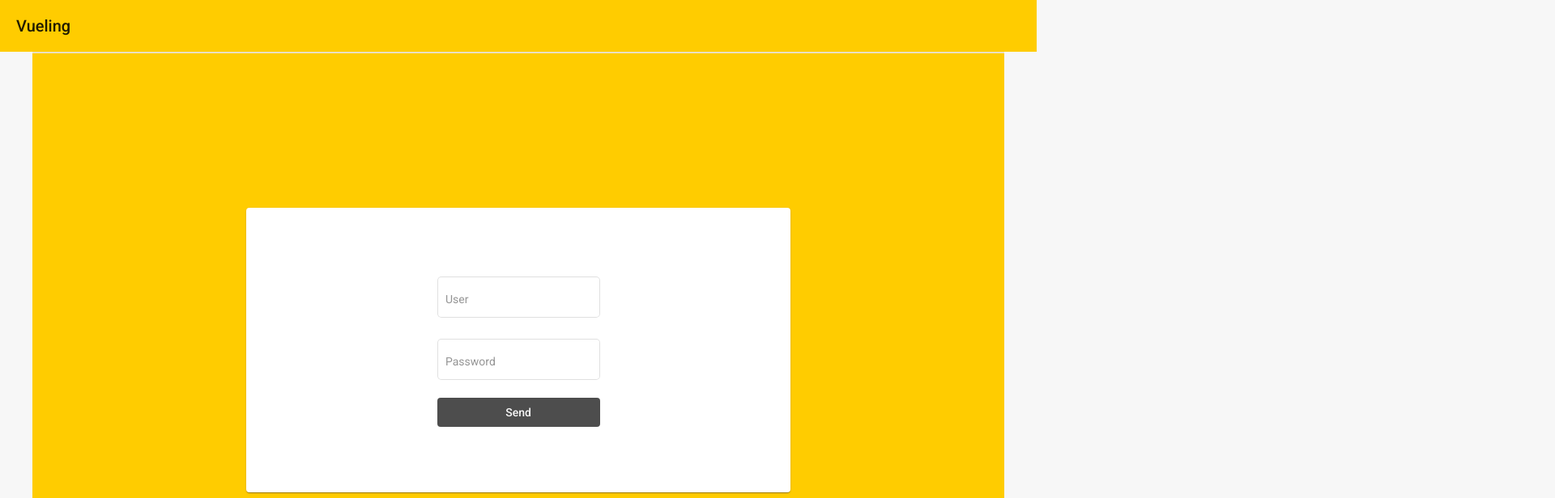
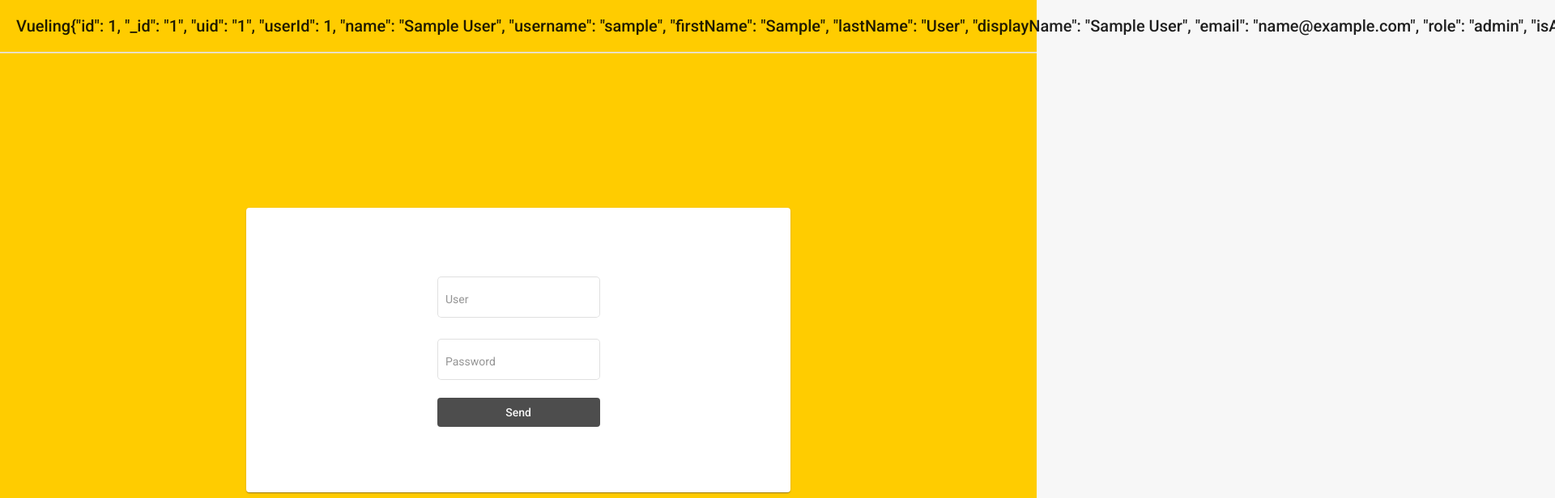
Before and after one commit to albertokea/vueling-app, an Angular app: page /login in a window 1280 px wide. Shown: the top 616 px of the page at 81% size, 1920 px wide, since content can reach past the window. Built offline with nearby package versions, Linux system fonts and the light colour scheme; sample sign-in values are in the browser's storage.

Commit message:
change app-component and toolbar logic

```diff
--- a/src/app/app.component.html
+++ b/src/app/app.component.html
@@ -1,4 +1,4 @@
 <app-main-toolbar></app-main-toolbar>
-<div class="main-container">
+<div [ngClass]="{'main-container': wrapContent}">
     <router-outlet></router-outlet>
 </div>
--- a/src/app/app.component.scss
+++ b/src/app/app.component.scss
@@ -1,4 +1,6 @@
+@import '../styles.scss';
+
 .main-container {
-    max-width: 1200px;
+    max-width: $xl-width;
     margin: auto;
 }
--- a/src/app/app.component.ts
+++ b/src/app/app.component.ts
@@ -1,4 +1,5 @@
 import { Component } from '@angular/core';
+import { LoginService } from './services/login/login.service';
 
 @Component({
   selector: 'app-root',
@@ -7,4 +8,10 @@ import { Component } from '@angular/core';
 })
 export class AppComponent {
   title = 'AirportsOfTheWorld';
+
+  constructor(private loginService: LoginService) {}
+
+  get wrapContent() {
+    return this.loginService.isLogged;
+  }
 }
--- a/src/app/app.module.ts
+++ b/src/app/app.module.ts
@@ -8,6 +8,7 @@ import { HttpRequestsInterceptor } from "./interceptors/http-request/http-reques
 import { NoopAnimationsModule } from "@angular/platform-browser/animations";
 import { MatToolbarModule } from "@angular/material/toolbar";
 import { MainToolbarComponent } from "./components/main-toolbar/main-toolbar.component";
+import { MatProgressSpinnerModule } from "@angular/material/progress-spinner";
 @NgModule({
   declarations: [AppComponent, MainToolbarComponent],
   imports: [
@@ -16,6 +17,7 @@ import { MainToolbarComponent } from "./components/main-toolbar/main-toolbar.com
     AppRoutingModule,
     NoopAnimationsModule,
     MatToolbarModule,
+    MatProgressSpinnerModule
   ],
   providers: [
     {
--- a/src/app/components/main-toolbar/main-toolbar.component.html
+++ b/src/app/components/main-toolbar/main-toolbar.component.html
@@ -1,6 +1,15 @@
 <mat-toolbar class="main-toolbar">
-  <span>Vueling</span>
-  <span class="material-symbols-outlined sign-out-icon" *ngIf="showLogOutIcon" (click)="logOut()">
-    power_settings_new
+  <span [ngClass]="{ pointer: isLogged }" (click)="goToAirportsList()"
+    >Vueling</span
+  >
+  <div class="user-area">
+    <h2>{{ user }}</h2>
+    <span
+      class="material-symbols-outlined sign-out-icon"
+      *ngIf="isLogged"
+      (click)="logOut()"
+    >
+      power_settings_new
     </span>
+  </div>
 </mat-toolbar>
--- a/src/app/components/main-toolbar/main-toolbar.component.scss
+++ b/src/app/components/main-toolbar/main-toolbar.component.scss
@@ -6,12 +6,20 @@
   padding: 0 $margin;
   display: flex;
   justify-content: space-between;
-  .sign-out-icon {
+  .user-area {
+    display: flex;
+    align-items: center;
+    gap: $margin;
+    .sign-out-icon {
+      cursor: pointer;
+    }
+    .sign-out-icon:hover {
+      cursor: pointer;
+      color: red;
+      transition: 0.5s;
+    }
+  }
+  .pointer {
     cursor: pointer;
   }
-  .sign-out-icon:hover {
-    cursor: pointer;
-    color: red;
-    transition: .5s;
-  }
 }
--- a/src/app/components/main-toolbar/main-toolbar.component.ts
+++ b/src/app/components/main-toolbar/main-toolbar.component.ts
@@ -1,4 +1,5 @@
 import { Component, OnInit } from "@angular/core";
+import { Router } from "@angular/router";
 import { LoginService } from "src/app/services/login/login.service";
 
 @Component({
@@ -7,21 +8,32 @@ import { LoginService } from "src/app/services/login/login.service";
   styleUrls: ["./main-toolbar.component.scss"],
 })
 export class MainToolbarComponent implements OnInit {
-  constructor(public loginService: LoginService) {}
+  constructor(public loginService: LoginService, private router: Router) {}
 
   ngOnInit() {
-    this.loginService.showLogOutIcon =
+    this.loginService.isLogged =
       localStorage.getItem("accessKey") &&
       localStorage.getItem("accessKey") !== ""
         ? true
         : false;
+    this.loginService.user = localStorage.getItem("user") || "";
+  }
+
+  public goToAirportsList() {
+    if (this.isLogged) {
+      this.router.navigate(["airportsList"]);
+    }
   }
 
   public logOut() {
     this.loginService.logOut();
   }
 
-  public get showLogOutIcon() {
-    return this.loginService.showLogOutIcon;
+  public get isLogged() {
+    return this.loginService.isLogged;
+  }
+
+  public get user() {
+    return this.loginService.user;
   }
 }
--- a/src/app/services/login/login.service.ts
+++ b/src/app/services/login/login.service.ts
@@ -1,33 +1,46 @@
-import { Injectable } from '@angular/core';
-import { Router } from '@angular/router';
+import { Injectable } from "@angular/core";
+import { Router } from "@angular/router";
 
 @Injectable({
-  providedIn: 'root'
+  providedIn: "root",
 })
 export class LoginService {
+  private _isLogged = false;
+  private _user = "";
 
-  private _showLogOutIcon = false;
+  constructor(private router: Router) {}
 
-constructor(private router: Router) { }
+  public logIn(user: string) {
+    localStorage.setItem("accessKey", "theAccessKeyToken");
+    localStorage.setItem("user", user);
+    this.isLogged = true;
+    this.user = user;
 
-public logIn() {
-  localStorage.setItem('accessKey', 'theAccessKeyToken');
-  this.router.navigate(['airportsList']);
-  this.showLogOutIcon = true;
+    this.router.navigate(["airportsList"]);
   }
 
   public logOut() {
-  localStorage.removeItem('accessKey');
-  this.showLogOutIcon = false;
-  this.router.navigate(['login']);
+    localStorage.removeItem("accessKey");
+    localStorage.removeItem("user");
+    this.isLogged = false;
+    this.user = '';
+
+    this.router.navigate(["login"]);
   }
 
-public get showLogOutIcon() {
- return this._showLogOutIcon;
+  public get isLogged() {
+    return this._isLogged;
   }
 
-public set showLogOutIcon(showIcon: boolean) {
-  this._showLogOutIcon = showIcon;
+  public set isLogged(isLogged: boolean) {
+    this._isLogged = isLogged;
   }
 
+  public get user() {
+    return this._user;
   }
+
+  public set user(showIcon: string) {
+    this._user = showIcon;
+  }
+}
```
Lines whose indentation alone changed are shown as unchanged.
